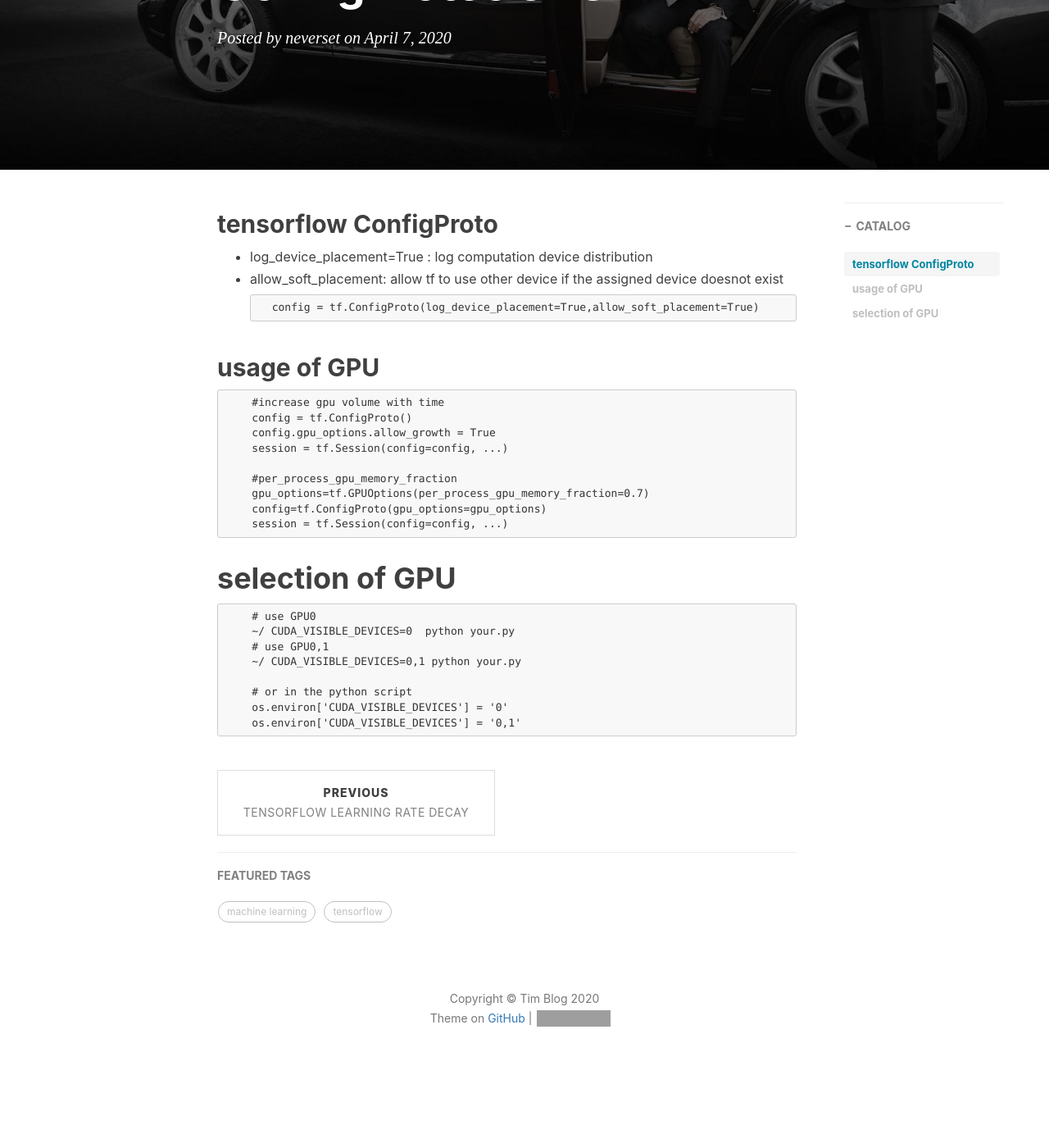
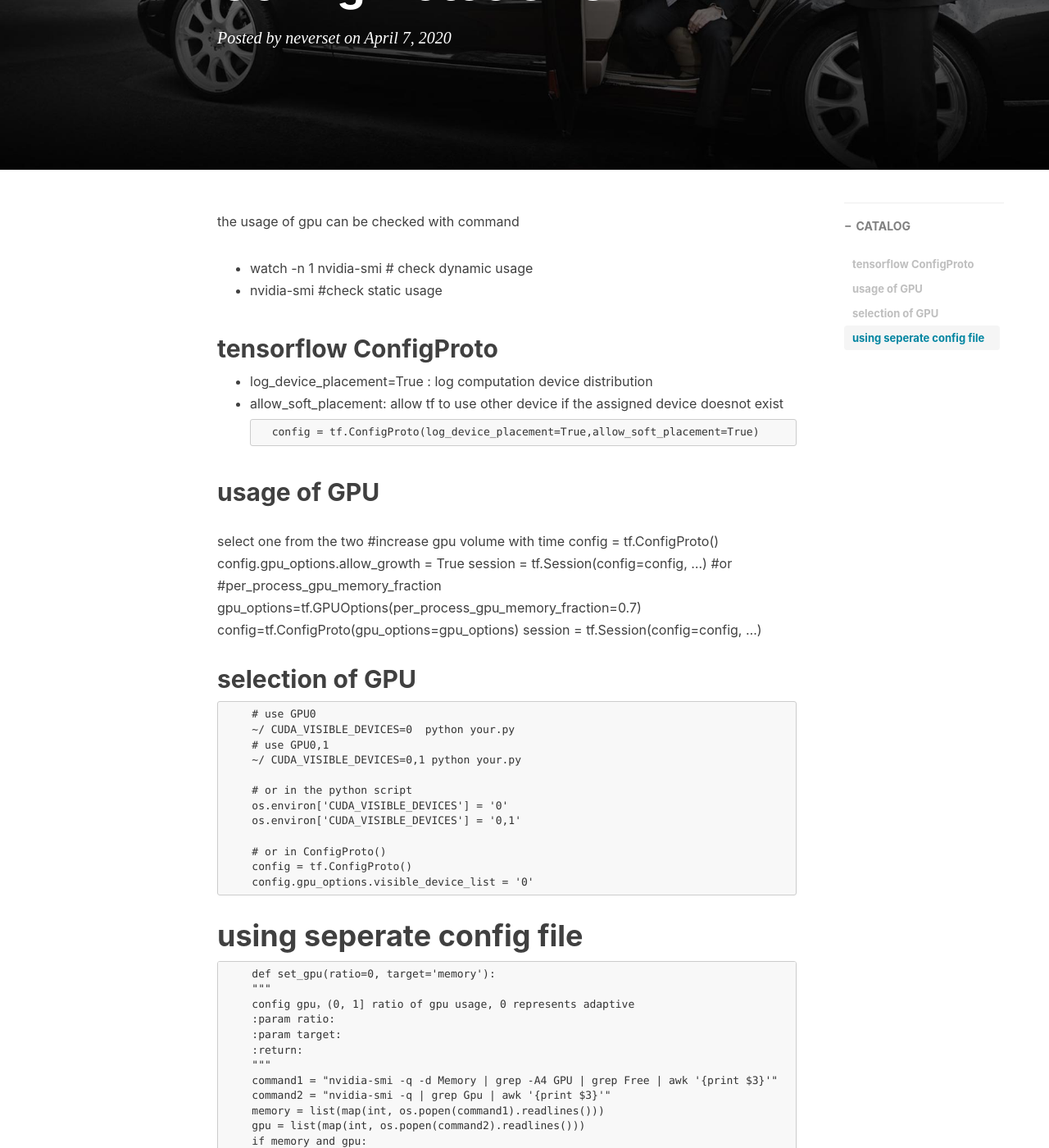
Before and after one commit to neverset123/YWHome, a Jekyll site: the page built from _posts/2020-04-07-TensorFlow ConfigProto&GPU.md, in a window 1280 px wide and 1400 px high, scrolled down 310 px. Shown: the whole window at 82% size. Built offline with Jekyll 4.4.1, drawn with Linux system fonts in a browser that asks for light colours; nearby versions of some CDN libraries; comment, search, counter and statistics services are not loaded; before the commit the page ends 1656 px from its top, so only the background shows below that; some of the changed text lies outside the part shown; grey boxes are pictures that could not be loaded.

```diff
--- a/_posts/2020-04-07-TensorFlow ConfigProto&GPU.md
+++ b/_posts/2020-04-07-TensorFlow ConfigProto&GPU.md
@@ -10,6 +10,10 @@ tags:
     - tensorflow
 ---
 
+the usage of gpu can be checked with command
+* watch -n 1 nvidia-smi # check dynamic usage
+* nvidia-smi #check static usage
+
 ## tensorflow ConfigProto
 
 * log_device_placement=True : log computation device distribution
@@ -18,17 +22,18 @@ tags:
         config = tf.ConfigProto(log_device_placement=True,allow_soft_placement=True)
 
 ## usage of GPU
+select one from the two
         #increase gpu volume with time
         config = tf.ConfigProto()
         config.gpu_options.allow_growth = True
         session = tf.Session(config=config, ...)
-
+        #or
         #per_process_gpu_memory_fraction
         gpu_options=tf.GPUOptions(per_process_gpu_memory_fraction=0.7)
         config=tf.ConfigProto(gpu_options=gpu_options)
         session = tf.Session(config=config, ...)
 
-# selection of GPU
+## selection of GPU
 
         # use GPU0
         ~/ CUDA_VISIBLE_DEVICES=0  python your.py
@@ -38,3 +43,41 @@ tags:
         # or in the python script
         os.environ['CUDA_VISIBLE_DEVICES'] = '0'
         os.environ['CUDA_VISIBLE_DEVICES'] = '0,1'
+
+        # or in ConfigProto()
+        config = tf.ConfigProto()
+        config.gpu_options.visible_device_list = '0'
+
+# using seperate config file
+
+        def set_gpu(ratio=0, target='memory'):
+        """
+        config gpu，(0, 1] ratio of gpu usage, 0 represents adaptive
+        :param ratio:
+        :param target:
+        :return:
+        """
+        command1 = "nvidia-smi -q -d Memory | grep -A4 GPU | grep Free | awk '{print $3}'"
+        command2 = "nvidia-smi -q | grep Gpu | awk '{print $3}'"
+        memory = list(map(int, os.popen(command1).readlines()))
+        gpu = list(map(int, os.popen(command2).readlines()))
+        if memory and gpu:
+                if target == 'memory':
+                num = (1, 0)[memory[0] > memory[1]]
+                else:
+                num = (0, 1)[gpu[0] > gpu[1]]
+                print('>>> Free Memory       : GPU0 %6d MiB | GPU1 %6d MiB' % (memory[0], memory[1]))
+                print('>>> Volatile GPU-Util : GPU0 %6d %%   | GPU1 %6d %% ' % (gpu[0], gpu[1]))
+                print('>>> Using GPU%d' % num)
+                import tensorflow as tf
+                config = tf.ConfigProto()
+                config.gpu_options.visible_device_list = str(num)  # 选择GPU
+                if ratio == 0:
+                config.gpu_options.allow_growth = True
+                else:
+                config.gpu_options.per_process_gpu_memory_fraction = ratio
+                sess = tf.Session(config=config)
+                from keras import backend as K
+                K.set_session(sess)
+        else:
+                print('>>> Could not find the GPU')
```
Also changed, not shown: _posts/2020-03-31-Tensorflow save model.md (+8 -1 lines), _posts/2020-04-10-TensorFlow LRN.md (added, +38 -0 lines).
